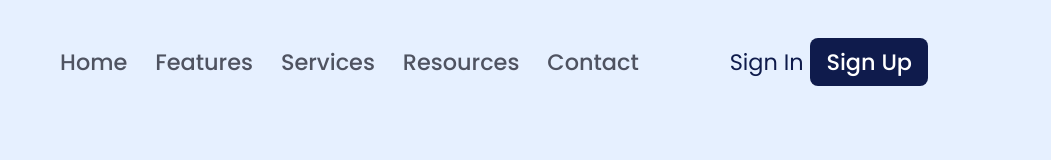
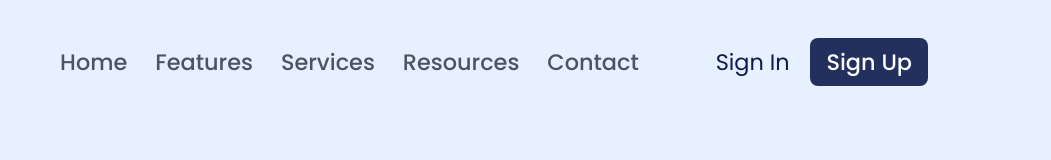
Before and after one commit to hg27haan/html-css-practice, a plain HTML site: page project-01/index.html in a window 1280 px wide. In both pictures the pointer is over the link "Sign Up". Shown: the full height of the page, 229-1280 px from the left. Drawn offline with Linux system fonts and the light colour scheme.

Commit message:
Upload UI

```diff
--- a/project-01/assets/css/styles.css
+++ b/project-01/assets/css/styles.css
@@ -19,6 +19,7 @@ a {
 
 .content {
     width: 1110px;
+    max-width: calc(100% - 48px); /*Khi thay đổi trình duyệt thì vẫn giữ nguyên việc dư 24px hai bên*/
     margin-left: auto;
     margin-right: auto;
 }
@@ -33,6 +34,10 @@ a {
     font-size: 1.4rem;
     text-align: center;
     color: #FFFFFF;
+}
+
+.btn:hover {
+    opacity: 0.9;
 }
 
 /* Header */
@@ -63,6 +68,10 @@ a {
     padding: 8px 14px;
 }
 
+.navbar ul a:hover {
+    text-decoration: underline;
+}
+
 .navbar .action-link {
     font-weight: 500px;
     font-size: 1.4rem;
@@ -71,4 +80,5 @@ a {
 
 .navbar .action-btn {
     padding: 13px 16px;
+    margin-left: 14px
 }
```
